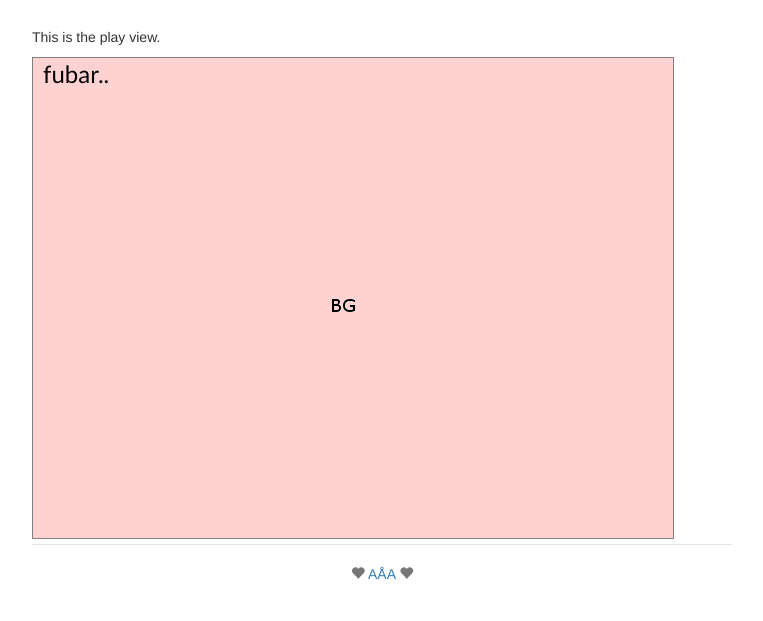
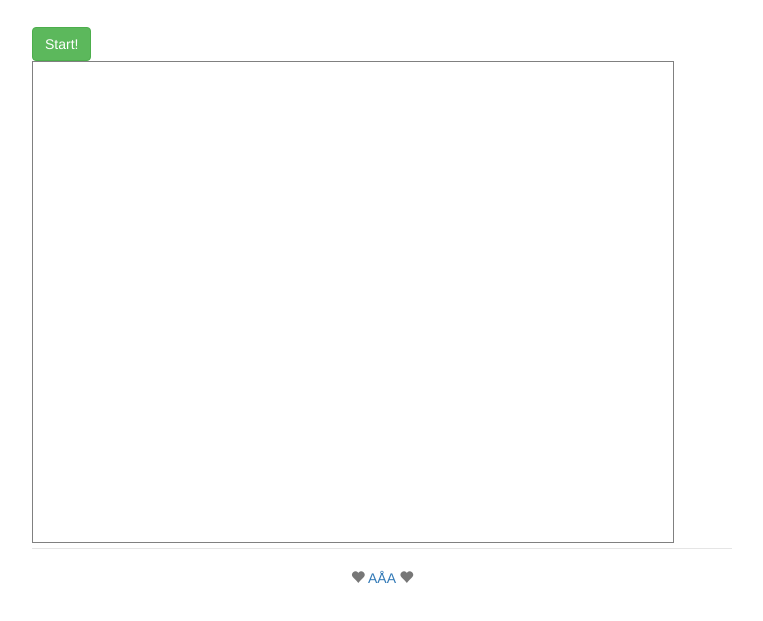
Before and after one commit to alltatalla/cake, a website: page app/index.html at #/play in a window 1280 px wide. Shown: the part 83-704 px from the top of the page, without its empty margins (258-1021 px from the left). Drawn offline with nearby package versions, Linux system fonts and the light colour scheme; some packages are replaced by stand-ins of ours; files that its build step writes are made by us from their sources.

Commit message:
Refactored game logic to angular service

```diff
--- /dev/null
+++ b/app/components/game-service.js
@@ -0,0 +1,88 @@
+'use strict';
+
+angular.module('cakeApp')
+  .service('game', function game() {
+
+    // Initial state while resources are loading
+    // 'loading' -> 'idle' -> 'running' -> 'idle' | 'game over' | 'win'
+    var state = 'loading';
+    var foes, lastTime;
+    var cvs;
+
+    // After loading resources. Transition to a ready state.
+    var reset = function() {
+        state = 'idle';
+        foes = [];
+        lastTime = Date.now();
+    };
+
+    // Start a new game (abandon any ongoing game)
+    var start = function (canvas) {
+        reset();
+        cvs = canvas;
+        state = 'running';
+        gameLoop();
+    };
+
+    // Game logic
+    var updateGameState = function (dt) {
+        console.log('Update!');
+    };
+
+    // Render current game state
+    var render = function () {
+        var bgImg = resources.get('play/img/bg.png');
+        var foeImg = resources.get('play/img/foe.png');
+        var cakeImg = resources.get('play/img/cake.png');
+
+        var context = cvs.getContext('2d');
+
+        // Allways paint everything (to make things easy)
+        context.drawImage(bgImg, 0, 0);
+
+        for (var i = 0; i < foes.length; ++i) {
+            context.drawImage(foeImg,  foes[i].x - foeImg.width / 2.0,  foes[i].y - foeImg.height / 2.0);
+        }
+
+        // Score
+        context.font = '18pt Calibri';
+        context.fillStyle = 'black';
+        context.fillText('State: ' + state, 10, 25);
+    };
+
+    // The main game loop
+    var gameLoop = function () {
+        var now = Date.now();
+        var dt = (now - lastTime) / 1000.0;
+
+        updateGameState(dt);
+        render();
+
+        lastTime = now;
+        if (state === 'running')
+            requestAnimationFrame(gameLoop);
+        // else, handle game over etc.
+    };
+
+    var click = function(x, y) {
+        if (state !== 'running')
+            return;
+        foes.push({'x': x, 'y': y});
+    };
+
+    // Load images
+    resources.load([
+        'play/img/bg.png',
+        'play/img/cake.png',
+        'play/img/foe.png'
+    ]);
+    resources.onReady(function() { reset(); });
+
+    return {
+        start: start,
+        reset: reset,
+        state: state,
+        click: click
+    };
+
+  });
--- a/app/index.html
+++ b/app/index.html
@@ -62,6 +62,7 @@
     <script src="cake.js"></script>
     <script src="play/play-ctrl.js"></script>
     <script src="about/about-ctrl.js"></script>
+    <script src="components/game-service.js"></script>
     <!-- endbuild -->
 </body>
 </html>
--- a/app/play/play-ctrl.js
+++ b/app/play/play-ctrl.js
@@ -1,7 +1,7 @@
 'use strict';
 
 angular.module('cakeApp')
-  .controller('PlayCtrl', function ($scope) {
+  .controller('PlayCtrl', function ($scope, game) {
 
     var canvas = document.getElementById('canvas');
     var context = canvas.getContext('2d');
@@ -17,48 +17,8 @@ angular.module('cakeApp')
     canvas.addEventListener('mousedown', function(e) {
         var mousePos = getMousePos(canvas, e);
         console.log('Mouse Down! @' + mousePos.x + ';' + mousePos.y);
-        $scope.foes.push(mousePos);
+        game.click(mousePos.x, mousePos.y);
     }, false);
-
-    var newGame = function () {
-        $scope.then = Date.now();
-        $scope.foes = [];
-        $scope.phase = 'running';
-        gameLoop();
-    };
-
-    var update = function (dt) {
-        console.log('Update!');
-    };
-
-    var render = function () {
-        context.drawImage(resources.get('play/img/bg.png'), 0, 0);
-
-        var foeImg = resources.get('play/img/foe.png');
-        for (var i = 0; i < $scope.foes.length; ++i) {
-            // TODO: Sub half w/h
-            context.drawImage(foeImg, $scope.foes[i].x, $scope.foes[i].y);
-        }
-
-        // Score
-        context.font = '18pt Calibri';
-        context.fillStyle = 'black';
-        context.fillText('fubar..', 10, 25);
-    };
-
-    // The main game loop
-    var gameLoop = function () {
-        var now = Date.now();
-        var dt = (now - $scope.then) / 1000.0;
-
-        update(dt);
-        render();
-
-        $scope.then = now;
-        if ($scope.phase === 'running')
-            requestAnimationFrame(gameLoop);
-        // else, handle game over etc.
-    };
 
     // Configure canvas
     canvas.width = 640;
@@ -66,12 +26,7 @@ angular.module('cakeApp')
     context.globalAlpha = 1.0;
     context.beginPath();
 
-    // Load images
-    resources.load([
-        'play/img/bg.png',
-        'play/img/cake.png',
-        'play/img/foe.png'
-    ]);
-    resources.onReady(newGame);
-
+    $scope.start = function() {
+        game.start(canvas);
+    };
 });
--- a/app/play/play.tpl.html
+++ b/app/play/play.tpl.html
@@ -1,2 +1,2 @@
-<p>This is the play view.</p>
+<button ng-click="start();" type="button" class="btn btn-success">Start!</button>
 <canvas id="canvas" style="border: 1px gray solid;"></canvas>
```
